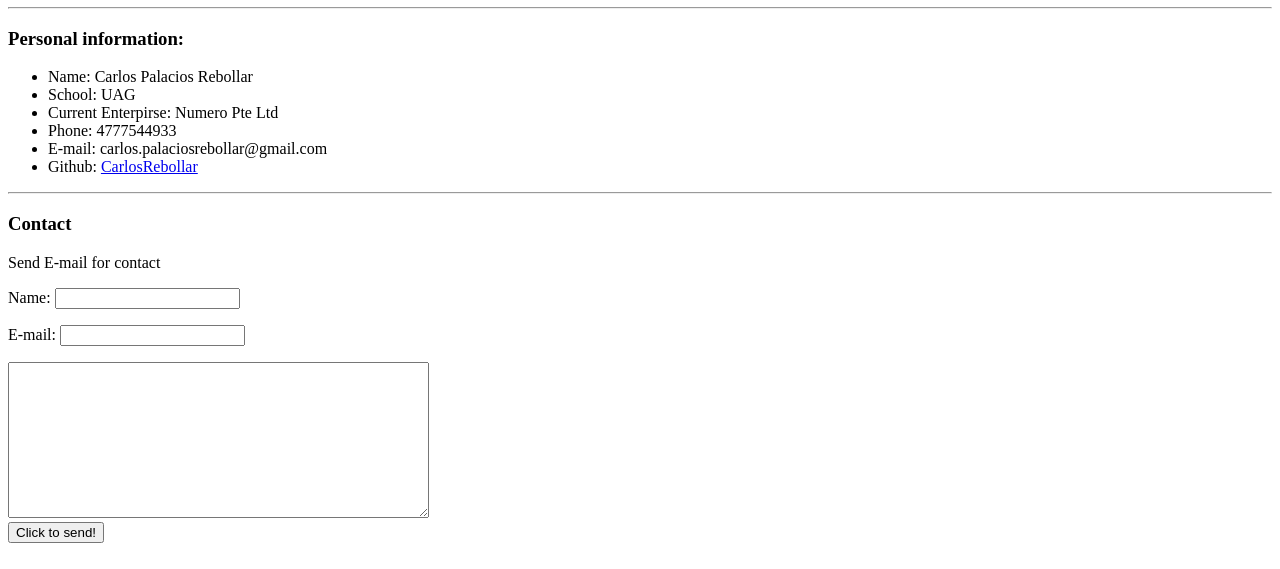
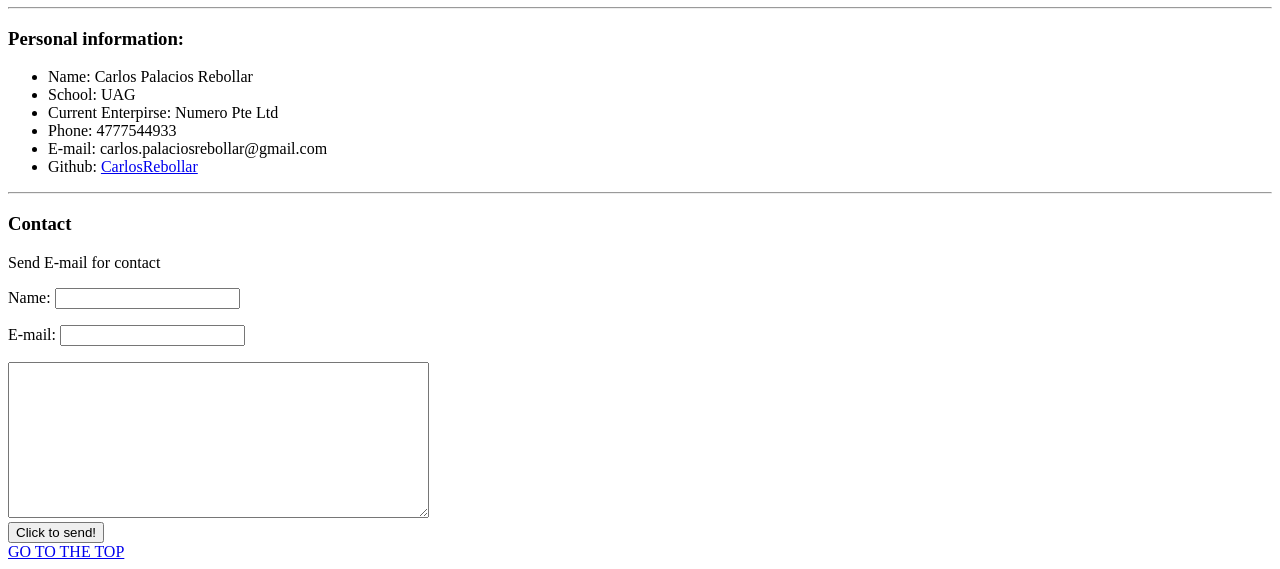
Before and after one commit to CarlosRebollar/my-portofolio, a plain HTML site: page index.html in a window 1280 px wide. Shown: the part 1036-1605 px from the top of the page. Drawn offline with Linux system fonts and the light colour scheme.

Commit message:
link to go for to the top

```diff
--- a/index.html
+++ b/index.html
@@ -77,5 +77,8 @@
       <br>
       <button type="button" name="sendEmailButton">Click to send!</button>
     </div>
+<div>
+<a href="h1">GO TO THE TOP</a>
+</div>
   </body>
 </html>
```
